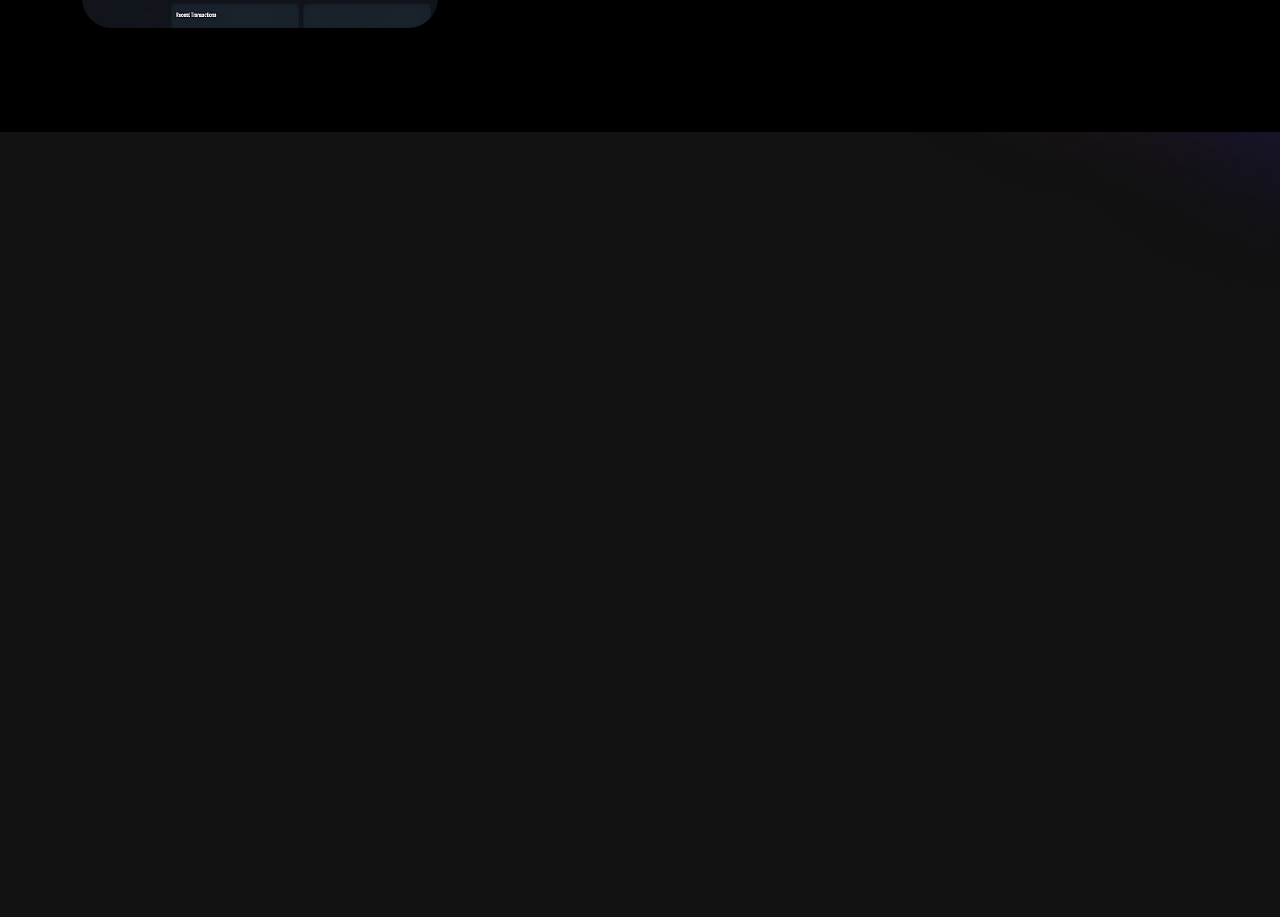
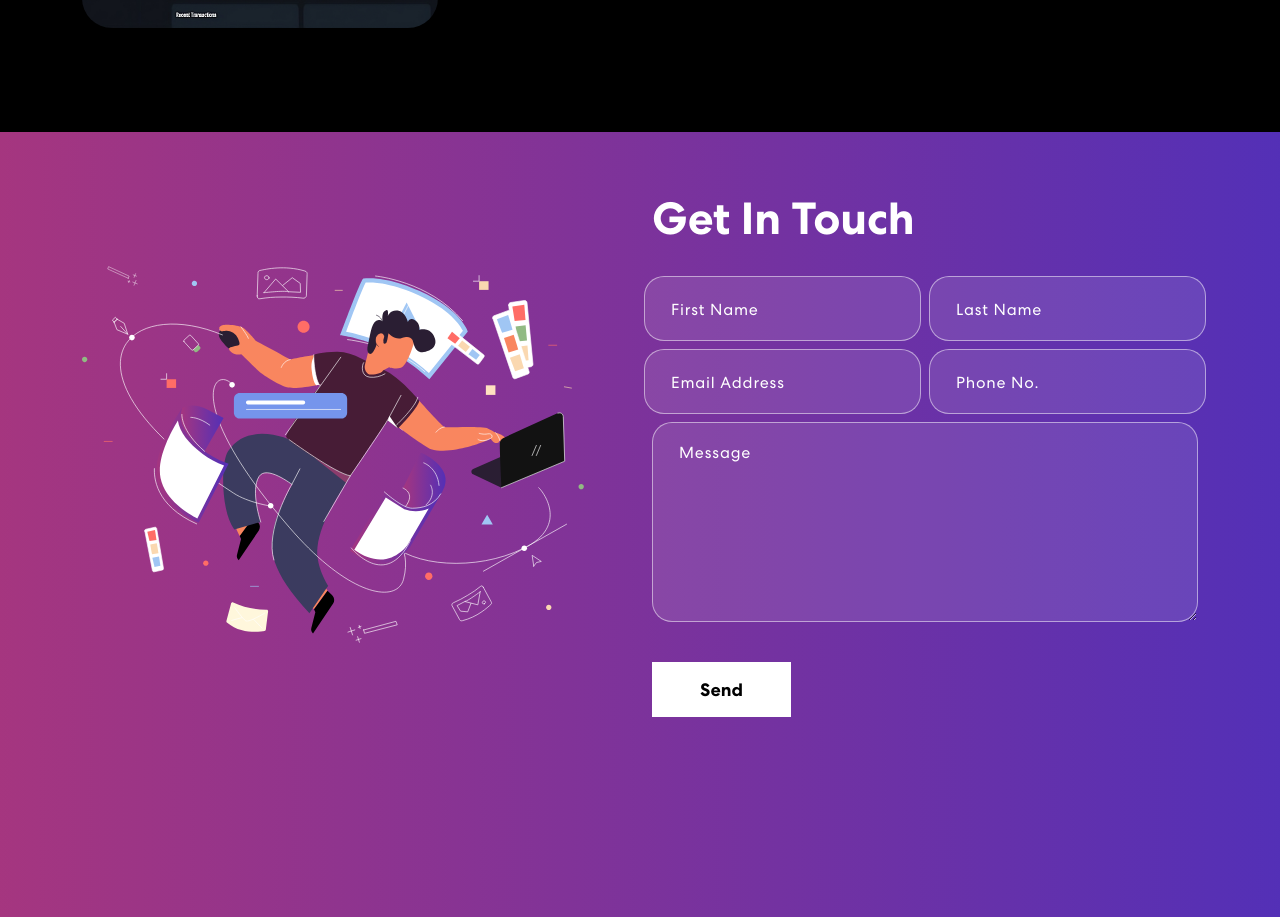
Before and after one commit to ahmed-esmail-1/personal-portfolio, a React (Create React App) app: page / in a window 1280 px wide. Shown: the part 1875-2792 px from the top of the page. Before the commit the page ends 2187 px from the top, so only its background shows below. Built offline with nearby package versions, Linux system fonts and the light colour scheme.

Commit message:
Create Contact Form

```diff
--- a/package.json
+++ b/package.json
@@ -8,6 +8,9 @@
     "@testing-library/user-event": "^13.5.0",
     "animate.css": "^4.1.1",
     "bootstrap": "^5.3.1",
+    "cors": "^2.8.5",
+    "express": "^4.18.2",
+    "nodemailer": "^6.9.4",
     "react": "^18.2.0",
     "react-bootstrap": "^2.8.0",
     "react-bootstrap-icons": "^1.10.3",
--- a/src/App.css
+++ b/src/App.css
@@ -596,3 +596,76 @@ nav.navbar .navbar-toggler[aria-expanded="true"] .navbar-toggler-icon {
   right: 0;
   z-index: -4;
 }
+
+
+/************ Contact Css ************/
+.contact {
+  background: linear-gradient(90.21deg, #AA367C -5.91%, #4A2FBD 111.58%);
+  padding: 60px 0 200px 0;
+}
+.contact img {
+  width: 92%;
+}
+.contact h2 {
+	font-size: 45px;
+	font-weight: 700;
+  margin-bottom: 30px;
+}
+.contact form input, .contact form textarea {
+  width: 100%;
+  background: rgba(255, 255, 255, 0.1);
+  border: 1px solid rgba(255, 255, 255, 0.5);
+  border-radius: 20px;
+  color: #fff;
+  margin: 0 0 8px 0;
+  padding: 18px 26px;
+  font-weight: 500;
+  font-size: 18px;
+  letter-spacing: 0.8px;
+  transition: 0.3s ease-in-out;
+}
+.contact form input:focus, .contact form textarea:focus {
+  background: rgba(255, 255, 255, 1);
+  color: #121212;
+}
+.contact form input::placeholder, .contact form textarea::placeholder {
+  font-size: 16px;
+  font-weight: 400;
+  color: #fff;
+}
+.contact form input:focus::placeholder, .contact form textarea:focus::placeholder {
+  color: #121212;
+  opacity: 0.8;
+}
+.contact form button {
+  font-weight: 700;
+  color: #000;
+  background-color: #fff;
+  padding: 14px 48px;
+  font-size: 18px;
+  margin-top: 25px;
+  border-radius: 0;
+  position: relative;
+  transition: 0.3s ease-in-out;
+}
+.contact form button span {
+  z-index: 1;
+  position: relative;
+}
+.contact form button:hover {
+  color: #fff;
+}
+.contact form button::before {
+  content: "";
+  background: #121212;
+  width: 0;
+  height: 100%;
+  position: absolute;
+  top: 0;
+  left: 0;
+  z-index: 0;
+  transition: 0.3s ease-in-out;
+}
+.contact form button:hover::before {
+  width: 100%;
+}
--- a/src/App.js
+++ b/src/App.js
@@ -4,6 +4,7 @@ import { NavBar } from './components/NavBar';
 import { Banner } from './components/Banner';
 import { Skills } from './components/Skills';
 import { Projects } from './components/Projects';
+import { Contact } from './components/Contact';
 import 'bootstrap/dist/css/bootstrap.min.css';
 
 function App() {
@@ -13,6 +14,7 @@ function App() {
       <Banner />
       <Skills />
       <Projects />
+      <Contact />
     </div>
   );
 }
--- /dev/null
+++ b/src/components/Contact.js
@@ -0,0 +1,130 @@
+import { useState } from "react";
+import { Container, Row, Col } from "react-bootstrap";
+import contactImg from "../assets/img/contact-img.svg";
+
+export const Contact = () => {
+  // Initialize form input values and state variables
+  const formInitialDetails = {
+    firstName: "",
+    lastName: "",
+    email: "",
+    phone: "",
+    message: "",
+  };
+
+  const [formDetails, setFormDetails] = useState(formInitialDetails);
+  const [buttonText, setButtonText] = useState("Send");
+  const [status, setStatus] = useState({});
+
+  // Function to update form input values
+  const onFormUpdate = (category, value) => {
+    setFormDetails({
+      ...formDetails,
+      [category]: value,
+    });
+  };
+
+  // Function to handle form submission
+  const handleSubmit = async (e) => {
+    e.preventDefault();
+    setButtonText("Sending...");
+
+    // Send a POST request to the server with form data
+    let response = await fetch("http://localhost:5000/contact", {
+      method: "POST",
+      headers: {
+        "Content-Type": "application/json;charset=utf-8",
+      },
+      body: JSON.stringify(formDetails),
+    });
+
+    setButtonText("Send");
+
+    // Parse the response from the server
+    let result = await response.json();
+
+    // Reset form input values to initial state
+    setFormDetails(formInitialDetails);
+
+    // Update status based on the server response
+    if (result.code === 200) {
+      setStatus({ success: true, message: "Message sent successfully" });
+    } else {
+      setStatus({ success: false, message: "Something went wrong, please try again later." });
+    }
+  };
+
+  return (
+    <section className="contact" id="connect">
+      <Container>
+        <Row className="align-items-center">
+          <Col md={6}>
+            <img src={contactImg} alt="Contact Us" />
+          </Col>
+
+          <Col md={6}>
+            <h2>Get In Touch</h2>
+
+            <form onSubmit={handleSubmit}>
+              <Row>
+                <Col sm={6} className="px-1">
+                  <input
+                    type="text"
+                    value={formDetails.firstName}
+                    placeholder="First Name"
+                    onChange={(e) => onFormUpdate("firstName", e.target.value)}
+                  />
+                </Col>
+
+                <Col sm={6} className="px-1">
+                  <input
+                    type="text"
+                    value={formDetails.lastName}
+                    placeholder="Last Name"
+                    onChange={(e) => onFormUpdate("lastName", e.target.value)}
+                  />
+                </Col>
+
+                <Col sm={6} className="px-1">
+                  <input
+                    type="email"
+                    value={formDetails.email}
+                    placeholder="Email Address"
+                    onChange={(e) => onFormUpdate("email", e.target.value)}
+                  />
+                </Col>
+
+                <Col sm={6} className="px-1">
+                  <input
+                    type="tel"
+                    value={formDetails.phone}
+                    placeholder="Phone No."
+                    onChange={(e) => onFormUpdate("phone", e.target.value)}
+                  />
+                </Col>
+
+                <Col>
+                  <textarea
+                    rows="6"
+                    value={formDetails.message}
+                    placeholder="Message"
+                    onChange={(e) => onFormUpdate("message", e.target.value)}
+                  ></textarea>
+                  <button type="submit">
+                    <span>{buttonText}</span>
+                  </button>
+                </Col>
+
+                {status.message && (
+                  <Col>
+                    <p className={status.success === false ? "danger" : "success"}>{status.message}</p>
+                  </Col>
+                )}
+              </Row>
+            </form>
+          </Col>
+        </Row>
+      </Container>
+    </section>
+  );
+};
```
Also changed, not shown: src/server.js (added, +56 -0 lines), src/assets/img/contact-img.svg (added), 1 other file (tests, documents, lock files or other folders).
